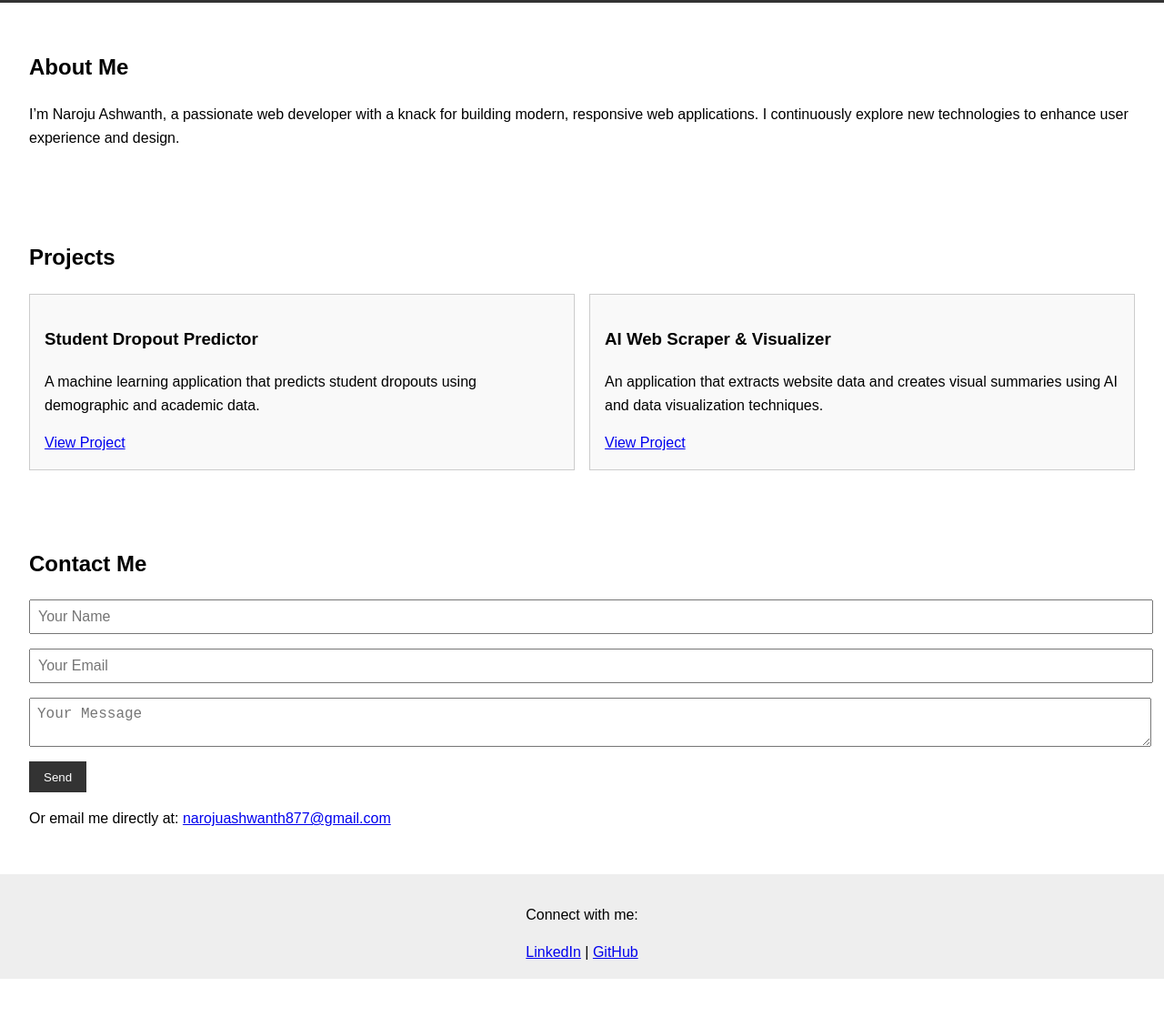
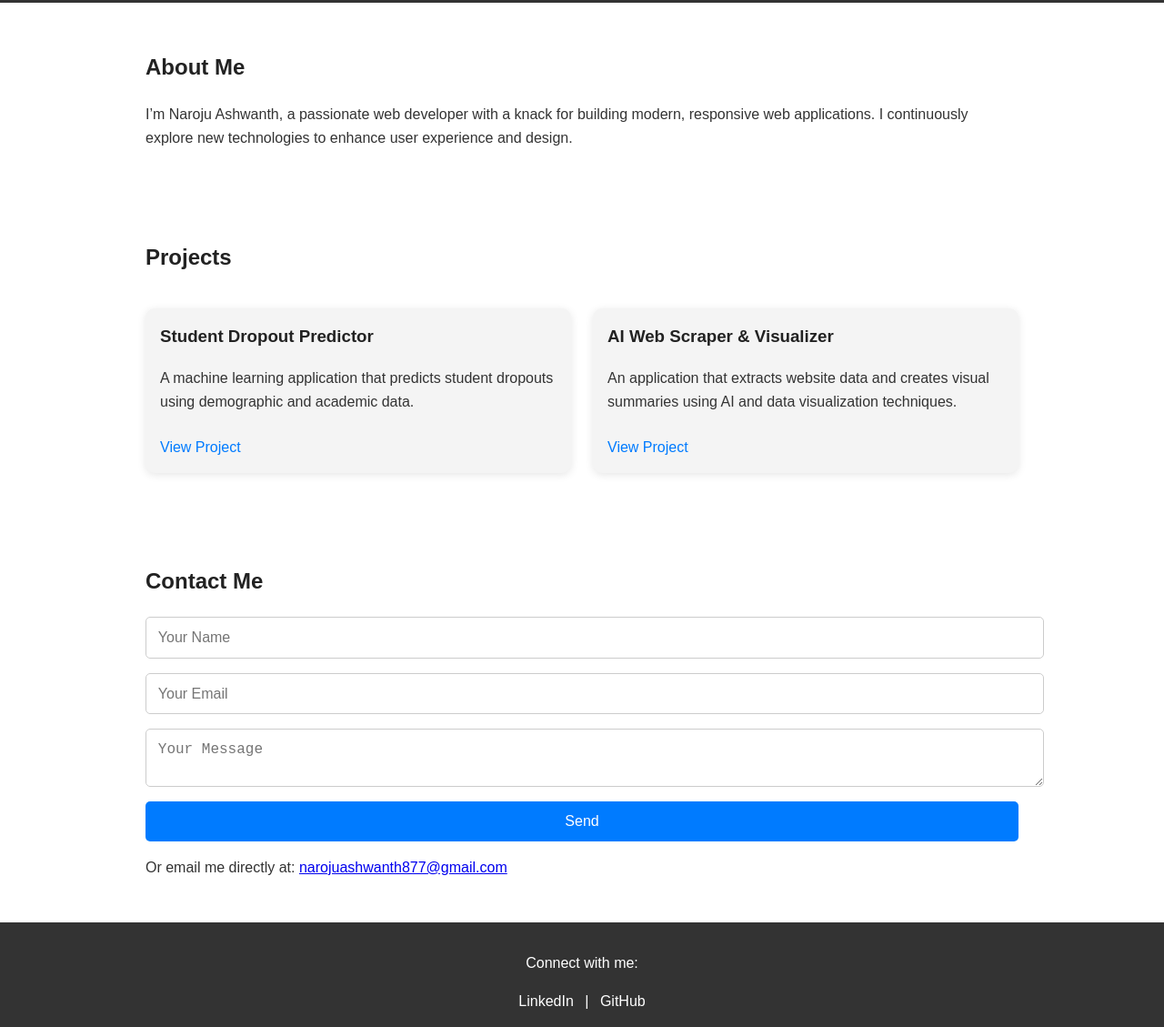
Before and after one commit to AshwanthNaroju/portfolio, a plain HTML site: page index.html in a window 1280 px wide. Shown: the part 123-1252 px from the top of the page at 91% size. Before the commit the page ends 1199 px from the top, so only its background shows below. Drawn offline with nearby package versions, Linux system fonts and the light colour scheme.

Commit message:
Updated project styling and layout

```diff
--- a/style.css
+++ b/style.css
@@ -1,9 +1,11 @@
+/* Reset and base styles */
 body {
   font-family: Arial, sans-serif;
   margin: 0;
   padding: 0;
   line-height: 1.6;
   background-color: #fff;
+  color: #333;
   transition: background-color 0.3s, color 0.3s;
 }
 
@@ -14,79 +16,124 @@ header {
   display: flex;
   justify-content: space-between;
   align-items: center;
+  flex-wrap: wrap;
 }
 
 nav a {
   color: #fff;
+  text-decoration: none;
   margin-left: 1rem;
-  text-decoration: none;
-  transition: color 0.3s;
+  font-weight: bold;
 }
 
 nav a:hover {
-  color: #ffd700;
+  text-decoration: underline;
 }
 
 section {
-  padding: 2rem;
+  padding: 2rem 1rem;
+  max-width: 960px;
+  margin: auto;
 }
 
+h1, h2 {
+  color: #222;
+}
+
+/* Project Section */
 .project-grid {
-  display: flex;
-  gap: 1rem;
-  flex-wrap: wrap;
+  display: grid;
+  grid-template-columns: repeat(auto-fit, minmax(280px, 1fr));
+  gap: 1.5rem;
+  padding: 1rem 0;
 }
 
 .project-card {
-  border: 1px solid #ccc;
+  background-color: #f4f4f4;
+  border-radius: 10px;
   padding: 1rem;
-  flex: 1 1 45%;
-  background: #f9f9f9;
-  transition: transform 0.3s, box-shadow 0.3s;
+  box-shadow: 0 2px 10px rgba(0,0,0,0.1);
+  transition: transform 0.2s ease-in-out;
 }
 
 .project-card:hover {
   transform: translateY(-5px);
-  box-shadow: 0 4px 20px rgba(0,0,0,0.1);
 }
 
-form input,
-form textarea {
-  display: block;
+.project-card h3 {
+  color: #222;
+  margin-top: 0;
+}
+
+.project-card a {
+  display: inline-block;
+  margin-top: 0.5rem;
+  color: #007bff;
+  text-decoration: none;
+}
+
+.project-card a:hover {
+  text-decoration: underline;
+}
+
+/* Contact Form */
+form {
+  display: flex;
+  flex-direction: column;
+  gap: 1rem;
+}
+
+input, textarea {
+  padding: 0.8rem;
+  border-radius: 5px;
+  border: 1px solid #ccc;
+  font-size: 1rem;
   width: 100%;
-  margin-bottom: 1rem;
-  padding: 0.5rem;
-  font-size: 1rem;
 }
 
 button {
-  background-color: #333;
+  padding: 0.8rem;
+  border: none;
+  background-color: #007bff;
   color: white;
-  border: none;
-  padding: 0.6rem 1rem;
+  font-size: 1rem;
+  border-radius: 5px;
   cursor: pointer;
-  transition: background-color 0.3s;
 }
 
 button:hover {
-  background-color: #555;
+  background-color: #0056b3;
 }
 
+/* Footer */
 footer {
+  background: #333;
+  color: #fff;
+  padding: 1rem;
   text-align: center;
-  padding: 1rem;
-  background: #eee;
 }
 
+footer a {
+  color: #fff;
+  margin: 0 0.5rem;
+  text-decoration: none;
+}
+
+footer a:hover {
+  text-decoration: underline;
+}
+
+/* Dark mode toggle (optional) */
 .dark-mode {
   background-color: #121212;
-  color: #f1f1f1;
+  color: #eee;
 }
 
-.dark-mode header {
-  background: #222;
+.dark-mode header,
+.dark-mode footer {
+  background-color: #1e1e1e;
 }
 
-.dark-mode footer {
-  background: #1c1c1c;
+.dark-mode a {
+  color: #66b2ff;
 }
```
